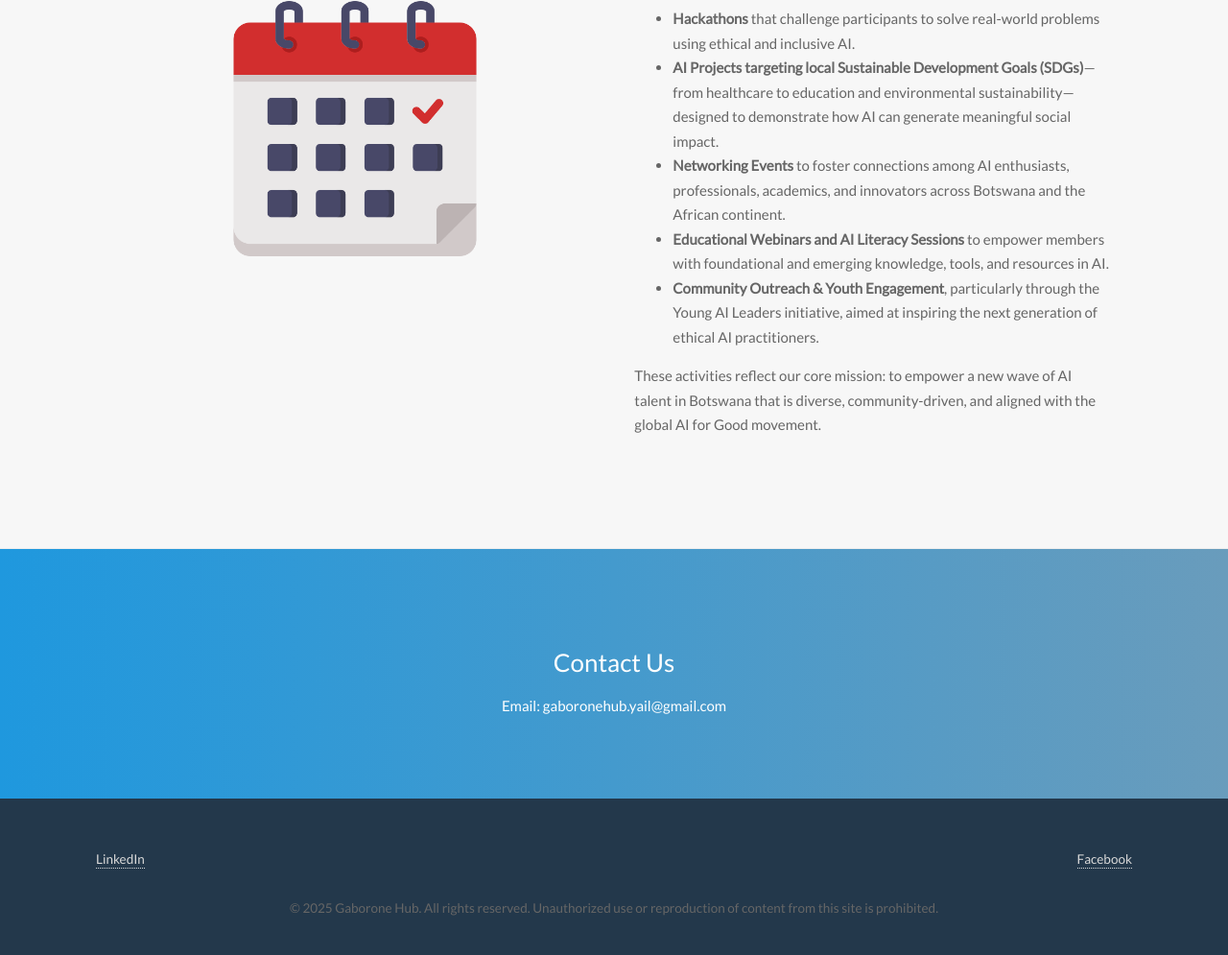
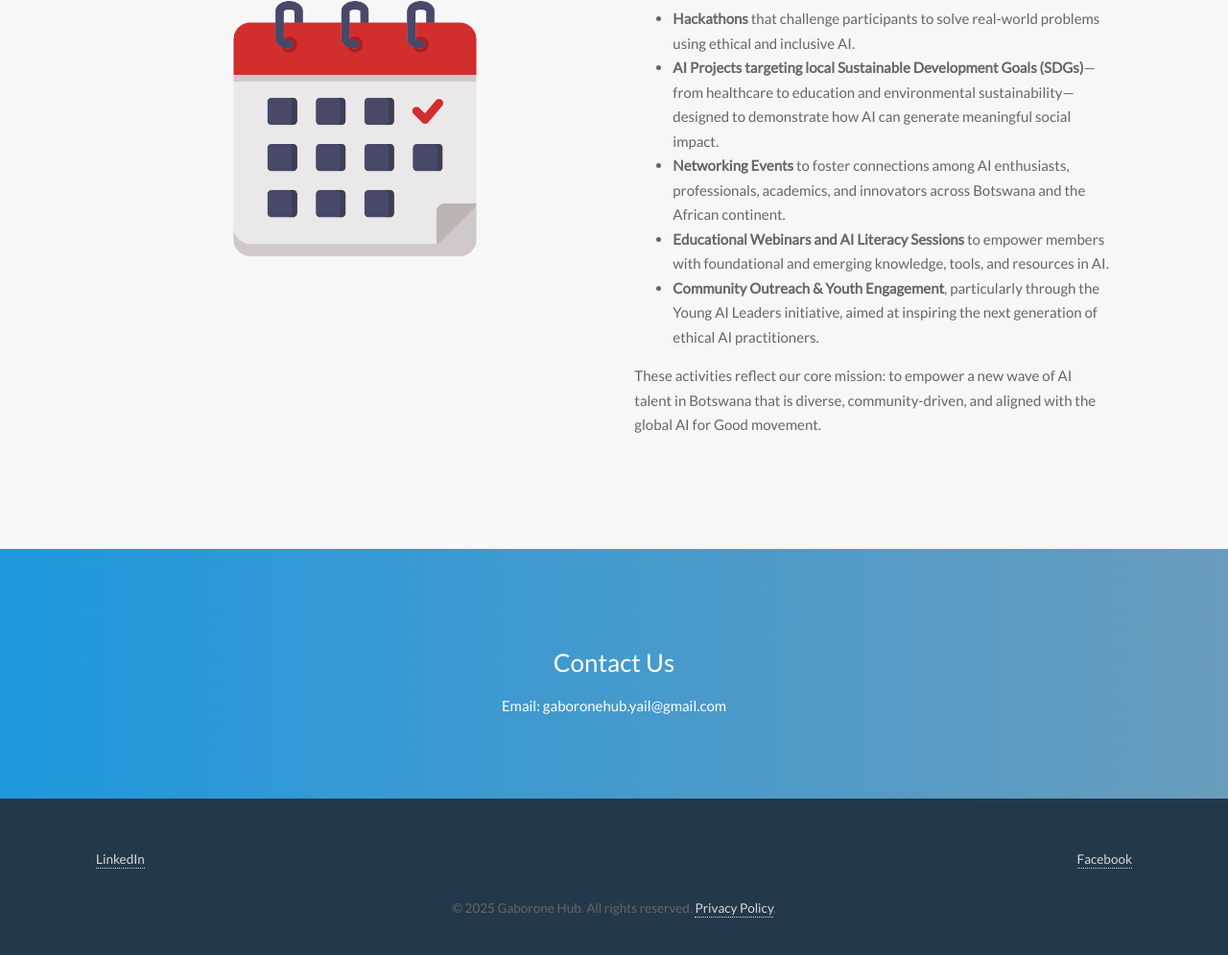
Before and after one commit to gaboronehub/ghub-website, a plain HTML site: page index.html in a window 1280 px wide. Shown: the part 3463-4458 px from the top of the page at 96% size. Drawn offline with Linux system fonts and the light colour scheme.

Commit message:
Update index.html

```diff
--- a/index.html
+++ b/index.html
@@ -271,7 +271,7 @@
 			</div>
 		</div>
 		<footer class="copyright">
-  		<p>&copy; 2025 Gaborone Hub. All rights reserved. Unauthorized use or reproduction of content from this site is prohibited.</p>
+  		<p>&copy; 2025 Gaborone Hub. All rights reserved. <a href="privacy policy.html" target="_blank" class="footer__link">Privacy Policy</a>.</p>
 		</footer>
 
 	</div>
```
